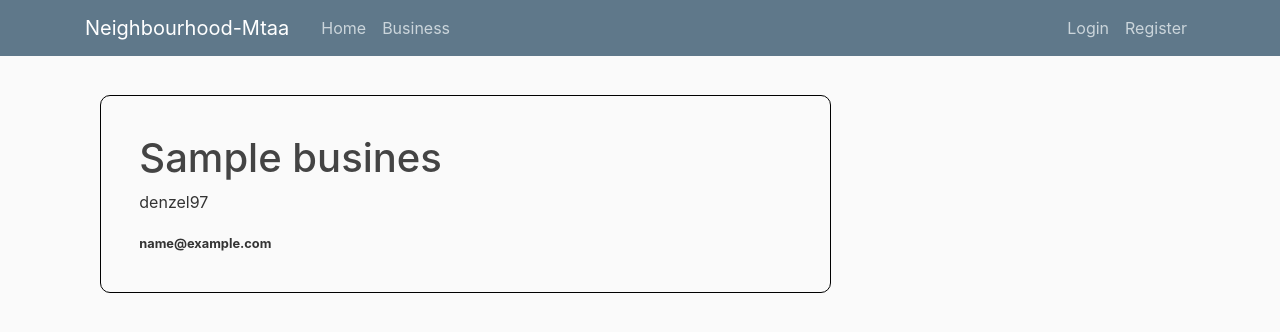
After one commit to Denzel97/The-Neighbourhood, a Django app: page /business/ in a window 1280 px wide. The commit adds this page. Shown: the top 332 px of the page. Run offline with Django 3.2, Linux system fonts and the light colour scheme; data comes from the database, SQL or seed files in the repository; tables that the repository leaves empty hold one stand-in row (values such as "Sample post"); some libraries are stand-ins or nearby versions.

Commit message:
added a business class and a business page

```diff
--- a/mtaa/admin.py
+++ b/mtaa/admin.py
@@ -1,4 +1,7 @@
 from django.contrib import admin
-from .models import Post
+from .models import *
 
 admin.site.register(Post)
+admin.site.register(Location)
+admin.site.register(Neighbourhood)
+admin.site.register(Business)
--- a/mtaa/models.py
+++ b/mtaa/models.py
@@ -1,6 +1,10 @@
+from django.shortcuts import render,redirect
+from django.dispatch import receiver
+from django.db.models.signals import post_save
 from django.db import models
 from django.utils import timezone
 from django.contrib.auth.models import User
+
 
 
 class Post(models.Model):
@@ -11,3 +15,31 @@ class Post(models.Model):
 
     def __str__(self):
         return self.title
+
+class Location(models.Model):
+    city = models.CharField(max_length=30, blank=True)
+    hood = models.CharField(max_length=30, blank=True)
+
+    def __str__(self):
+        return self.hood
+
+class Neighbourhood(models.Model):
+    user_id = models.ForeignKey(User, blank=True, on_delete=models.CASCADE, related_name='user', null=True)
+    hood_name = models.CharField(max_length=30, blank=True)
+    location_id = models.ForeignKey(Location, blank=True, on_delete=models.CASCADE, related_name='location', null=True)
+
+    def __str__(self):
+        return self.hood_name
+
+class Business(models.Model):
+    business_name = models.CharField(max_length=30, blank=True)
+    user = models.ForeignKey(User, blank=True, on_delete=models.CASCADE,related_name='neighbourhood', null=True)
+    business_email = models.EmailField(max_length=70,blank=True)
+
+    def __str__(self):
+        return self.business_name
+
+    @classmethod
+    def search_by_business_name(cls,search_term):
+        project = Business.objects.filter(business_name__icontains = search_term)
+        return project
--- a/mtaa/templates/mtaa/about.html
+++ /dev/null
@@ -1,4 +0,0 @@
-{% extends "mtaa/base.html" %}
-{% block content %}
-<h1>About Page</h1>
-{% endblock content %}
--- a/mtaa/templates/mtaa/base.html
+++ b/mtaa/templates/mtaa/base.html
@@ -33,7 +33,7 @@
                 <div class="collapse navbar-collapse" id="navbarToggle">
                     <div class="navbar-nav mr-auto">
                         <a class="nav-item nav-link" href="{% url 'mtaa-home' %}">Home</a>
-                        <a class="nav-item nav-link" href="{% url 'mtaa-about' %}">About</a>
+                        <a class="nav-item nav-link" href="{% url 'mtaa-business' %}">Business</a>
                     </div>
                     <!-- Navbar Right Side -->
                     <div class="navbar-nav">
@@ -51,7 +51,7 @@
     </header>
     <main role="main" class="container">
         <div class="row">
-            <div class="col-md-8">
+            <div class="col-md-10">
                 {% if messages %}
                 {% for message in messages %}
                 <div class="alert alert-{{ message.tags }}">
--- /dev/null
+++ b/mtaa/templates/mtaa/business.html
@@ -0,0 +1,24 @@
+{% extends "mtaa/base.html" %}
+{% block content %}
+{% for d in denz %}
+<div class="row">
+    <div class="col-md-10">
+        <div class="business">
+                <h1>{{ d.business_name }}</h1>
+            <p>{{ d.user }}</p>
+            <small><strong>{{ d.business_email }}</strong></small>
+        </div>
+    </div>
+</div>
+
+{% endfor %}
+
+<style>
+    .business {
+        border: 0.5px solid black;
+        padding: 5%;
+        margin: 2%;
+        border-radius: 10px;
+    }
+</style>
+{% endblock content %}
--- a/mtaa/urls.py
+++ b/mtaa/urls.py
@@ -4,5 +4,5 @@ from . import views
 
 urlpatterns = [
     path('', views.home, name='mtaa-home'),
-    path('about/', views.about, name='mtaa-about'),
+    path('business/', views.business, name='mtaa-business'),
 ]
--- a/mtaa/views.py
+++ b/mtaa/views.py
@@ -1,21 +1,7 @@
 from django.shortcuts import render
-from .models import Post
+from django.views.generic import ListView
+from .models import *
 
-
-# posts = [
-# {
-#     'author': 'Denzel97',
-#     'title': 'Blog Post 1',
-#     'content': 'First post content',
-#     'date_posted': 'August 27, 2018'
-# },
-# {
-#     'author': 'Denzel',
-#     'title': 'Blog Post 2',
-#     'content': 'Second post content',
-#     'date_posted': 'August 28, 2018'
-# }
-# ]
 
 def home(request):
     context = {
@@ -24,5 +10,10 @@ def home(request):
     return render(request, 'mtaa/home.html', context)
 
 
-def about(request):
-    return render(request, 'mtaa/about.html', {'title': 'About'})
+class PostListView(ListView):
+    model = Post
+
+
+def business(request):
+    denz = Business.objects.all()
+    return render(request, 'mtaa/business.html',locals())
```
Also changed, not shown: mtaa/migrations/0002_business_location_neighbourhood.py (added).
